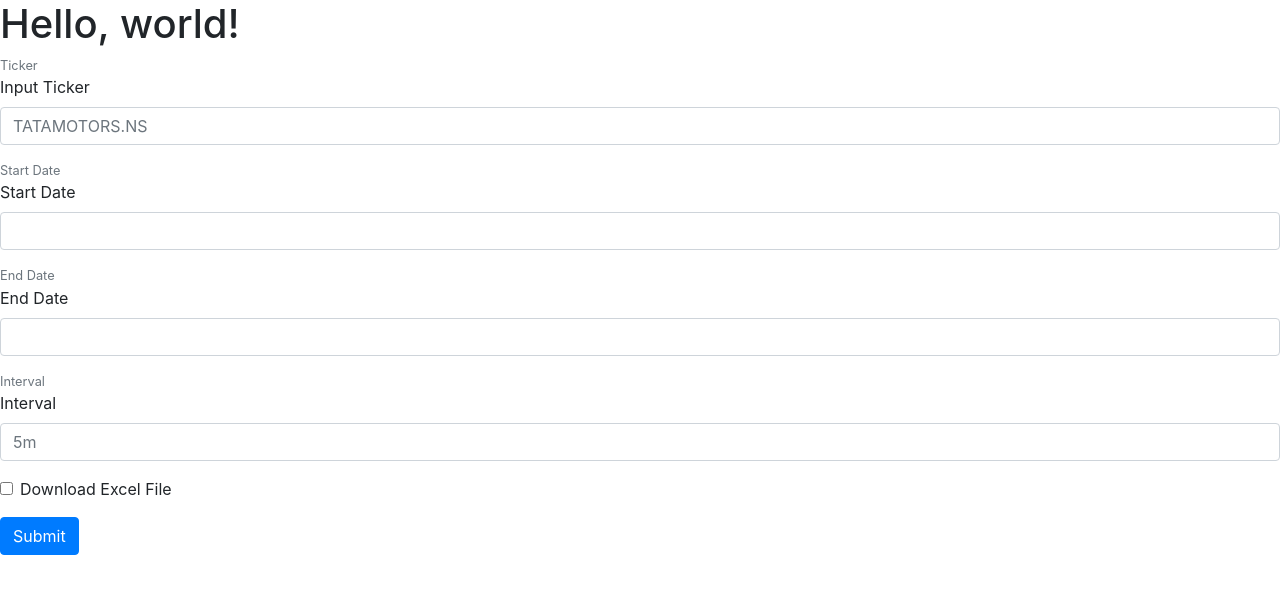
After one commit to yojuna/Stock, a Flask app: template web_app/templates/requestForm.html in a window 1280 px wide. The commit adds this page. Shown: the top 594 px of the page. Run offline with Flask 2, Linux system fonts and the light colour scheme; the template is opened without the code that fills it, so the values that code supplies are empty; some libraries are stand-ins or nearby versions.

Commit message:
added bootstrap template

```diff
--- a/web_app/app.py
+++ b/web_app/app.py
@@ -18,7 +18,7 @@ default_end = str(datetime.now().year) + "-" + str(datetime.now().month) + "-" +
 @app.route('/')
 def index():
     return redirect(url_for('data_request'))
-    # return render_template('index.html')
+    # return render_template('requestForm.html')
 
 # More powerful approach using WTForms
 class DataRequestForm(FlaskForm):
@@ -40,6 +40,14 @@ def data_request():
         input_interval = form.input_interval.data
         download = form.download.data
 
+        print('**********')
+        print(input_ticker)
+        print(input_start_date)
+        print(input_end_date)
+        print(input_interval)
+        print(download)
+        print('**********')
+
         if len(input_ticker) == 0 or len(input_start_date) == 0 or len(input_end_date) == 0 or len(input_interval) == 0:
             error = "Please supply all fields"
         else:
@@ -47,9 +55,11 @@ def data_request():
             # print(download)
             d = describe_data(input_ticker, input_start_date, input_end_date, input_interval, download)
             d.get_data()
-            return redirect(url_for('data_request'))
+            # d.plot_data()
+            # return redirect(url_for('data_request'))
 
-    return render_template('DataRequestForm.html', form=form, message=error)
+    return render_template('requestForm.html', form=form, message=error)
+    # return render_template('requestForm.html', message=error)
 
 
 if __name__ == "__main__":
--- a/web_app/templates/index.html
+++ b/web_app/templates/index.html
@@ -3,7 +3,7 @@
 {% block title %}Home{% endblock %}
 
 {% block content %}
-    <h1>        Aaiye!</h1>
+    <h1>Welcome!</h1>
 
     <ul>
     <li><a href="/data_request">Request Data</a></li>
--- /dev/null
+++ b/web_app/templates/requestForm.html
@@ -0,0 +1,72 @@
+<!doctype html>
+<html lang="en">
+  <head>
+    <!-- Required meta tags -->
+    <meta charset="utf-8">
+    <meta name="viewport" content="width=device-width, initial-scale=1, shrink-to-fit=no">
+
+    <!-- Bootstrap CSS -->
+    <link rel="stylesheet" href="https://stackpath.bootstrapcdn.com/bootstrap/4.3.1/css/bootstrap.min.css" integrity="sha384-ggOyR0iXCbMQv3Xipma34MD+dH/1fQ784/j6cY/iJTQUOhcWr7x9JvoRxT2MZw1T" crossorigin="anonymous">
+
+    <title>Hello, world!</title>
+  </head>
+  <body>
+    <h1>Hello, world!</h1>
+    <div>
+      <form action="{{ url_for('data_request')}}" method="POST">
+      <!-- <form method="POST"> -->
+        <div class="form-group">
+          <small id="input_ticker_small" class="form-text text-muted">Ticker</small>
+          <label for="input_ticker">Input Ticker</label>
+          <input type="text" class="form-control" id="input_ticker" name="input_ticker" aria-describedby="input_ticker" placeholder="TATAMOTORS.NS">
+        </div>
+        <div class="form-group">
+          <small id="input_start_date_small" class="form-text text-muted">Start Date</small>
+          <label for="input_start_date">Start Date</label>
+          <input type="text" class="form-control" id="input_start_date" name="input_start_date" aria-describedby="input_start_date">
+        </div>
+        <div class="form-group">
+          <small id="input_end_date_small" class="form-text text-muted">End Date</small>
+          <label for="input_end_date">End Date</label>
+          <input type="text" class="form-control" id="input_end_date" name="input_end_date" aria-describedby="input_end_date">
+        </div>
+        <div class="form-group">
+          <small id="input_interval_small" class="form-text text-muted">Interval</small>
+          <label for="input_interval">Interval</label>
+          <input type="text" class="form-control" id="input_interval" name="input_interval" aria-describedby="input_interval" placeholder="5m">
+        </div>
+        <div class="form-group form-check">
+          <input type="checkbox" class="form-check-input" id="download" name="download" value="true">
+          <label class="form-check-label" for="download">Download Excel File</label>
+        </div>
+        <!-- <input type="submit" value="Submit"> -->
+        <button type="submit" class="btn btn-primary">Submit</button>
+      </form>
+    </div>
+
+    <!-- Optional JavaScript -->
+    <!-- jQuery first, then Popper.js, then Bootstrap JS -->
+    <script src="https://code.jquery.com/jquery-3.3.1.slim.min.js" integrity="sha384-q8i/X+965DzO0rT7abK41JStQIAqVgRVzpbzo5smXKp4YfRvH+8abtTE1Pi6jizo" crossorigin="anonymous"></script>
+    <script src="https://cdnjs.cloudflare.com/ajax/libs/popper.js/1.14.7/umd/popper.min.js" integrity="sha384-UO2eT0CpHqdSJQ6hJty5KVphtPhzWj9WO1clHTMGa3JDZwrnQq4sF86dIHNDz0W1" crossorigin="anonymous"></script>
+    <script src="https://stackpath.bootstrapcdn.com/bootstrap/4.3.1/js/bootstrap.min.js" integrity="sha384-JjSmVgyd0p3pXB1rRibZUAYoIIy6OrQ6VrjIEaFf/nJGzIxFDsf4x0xIM+B07jRM" crossorigin="anonymous"></script>
+  </body>
+</html>
+
+
+<!--
+<form>
+  <div class="form-group">
+    <label for="exampleInputEmail1">Email address</label>
+    <input type="email" class="form-control" id="exampleInputEmail1" aria-describedby="emailHelp" placeholder="Enter email">
+    <small id="emailHelp" class="form-text text-muted">We'll never share your email with anyone else.</small>
+  </div>
+  <div class="form-group">
+    <label for="exampleInputPassword1">Password</label>
+    <input type="password" class="form-control" id="exampleInputPassword1" placeholder="Password">
+  </div>
+  <div class="form-group form-check">
+    <input type="checkbox" class="form-check-input" id="exampleCheck1">
+    <label class="form-check-label" for="exampleCheck1">Check me out</label>
+  </div>
+  <button type="submit" class="btn btn-primary">Submit</button>
+</form> -->
```
Also changed, not shown: web_app/templates/DataRequestForm.html (+11 -0 lines), web_app/utils.py (+34 -2 lines), 1 other file.
